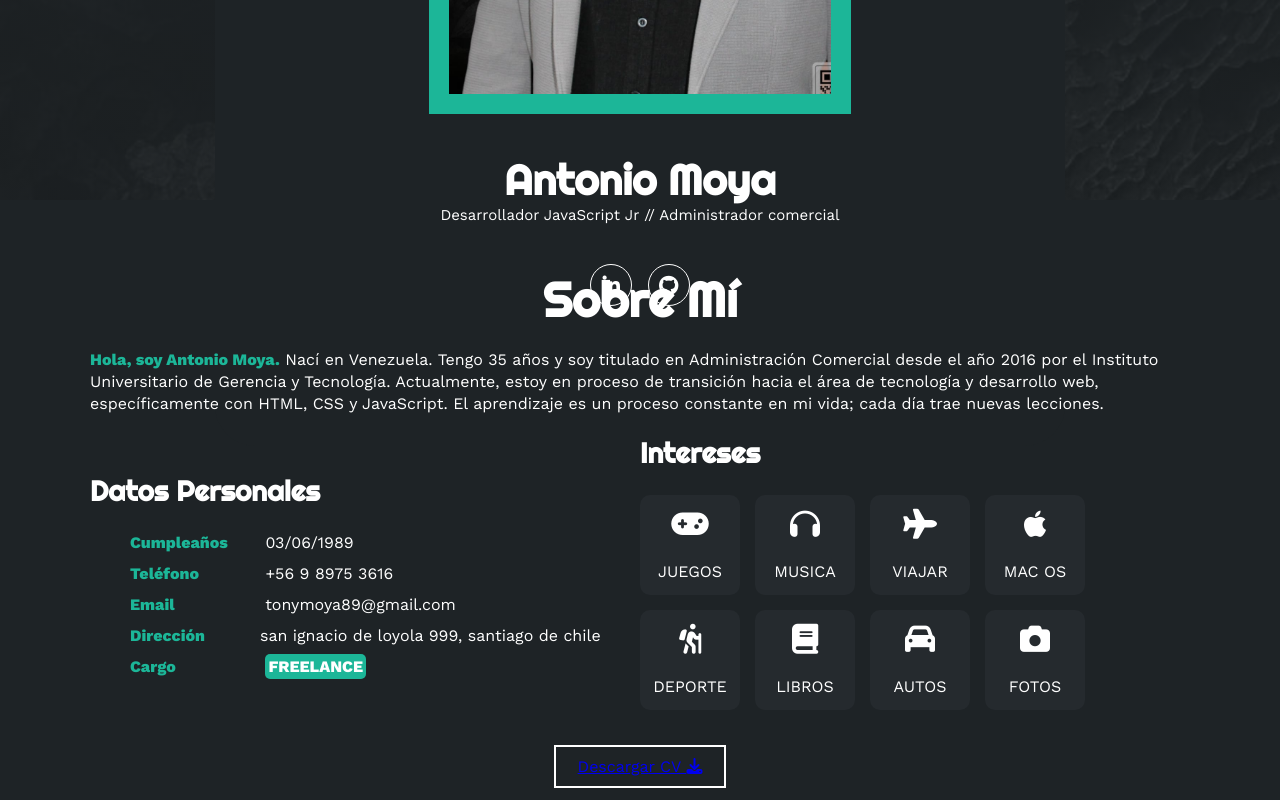
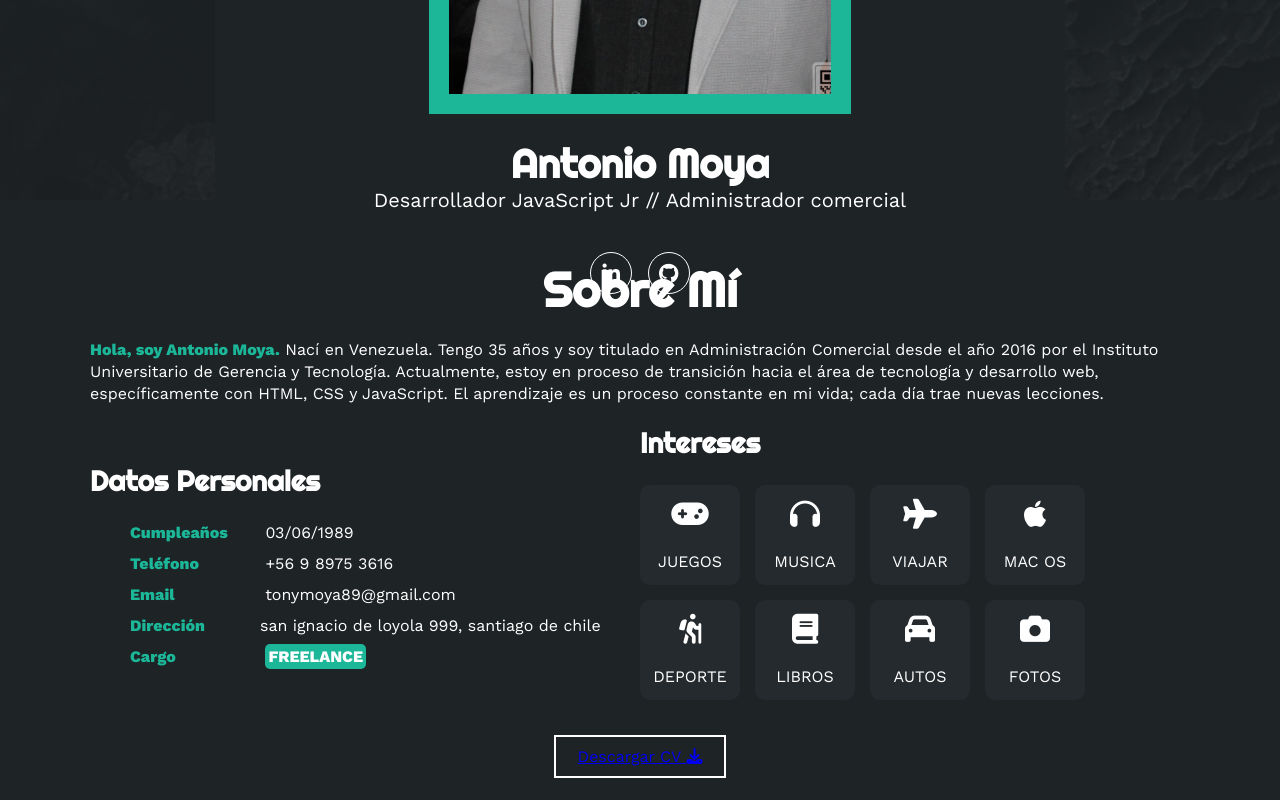
Before and after one commit to TonyMoyaCode/PortfolioTony, a plain HTML site: page index.html in a window 1280 px wide. Shown: the part 600-1400 px from the top of the page. Drawn offline with nearby package versions, Linux system fonts and the light colour scheme; files whose address does not match are found by name.

Commit message:
letas y texto

```diff
--- a/estilo.css
+++ b/estilo.css
@@ -83,12 +83,12 @@ html{
     border-radius: auto;
 }
 .inicio .contenido-banner h1{
-    margin-top: 40px;
-    font-size: 42px;
+    margin-top: 25px;
+    font-size: 40px;
     font-family: 'Righteous';
 }
 .inicio .contenido-banner h2{
-    font-size: 15px;
+    font-size: 20px;
     font-weight: normal;
 }
 .inicio .contenido-banner .redes a{
@@ -110,7 +110,7 @@ html{
 .sobremi{
     background-color: #1e2326;
     color: #fff;
-    padding: 50px 20px;
+    padding: 40px 40px;
 }
 .sobremi .contenido-seccion{
     max-width: 1100px;
--- a/index.html
+++ b/index.html
@@ -315,5 +315,5 @@
         </div>
     </footer>
     <script src="script.js"></script>
-</body>git
-</html>or
+</body>
+</html>
```
